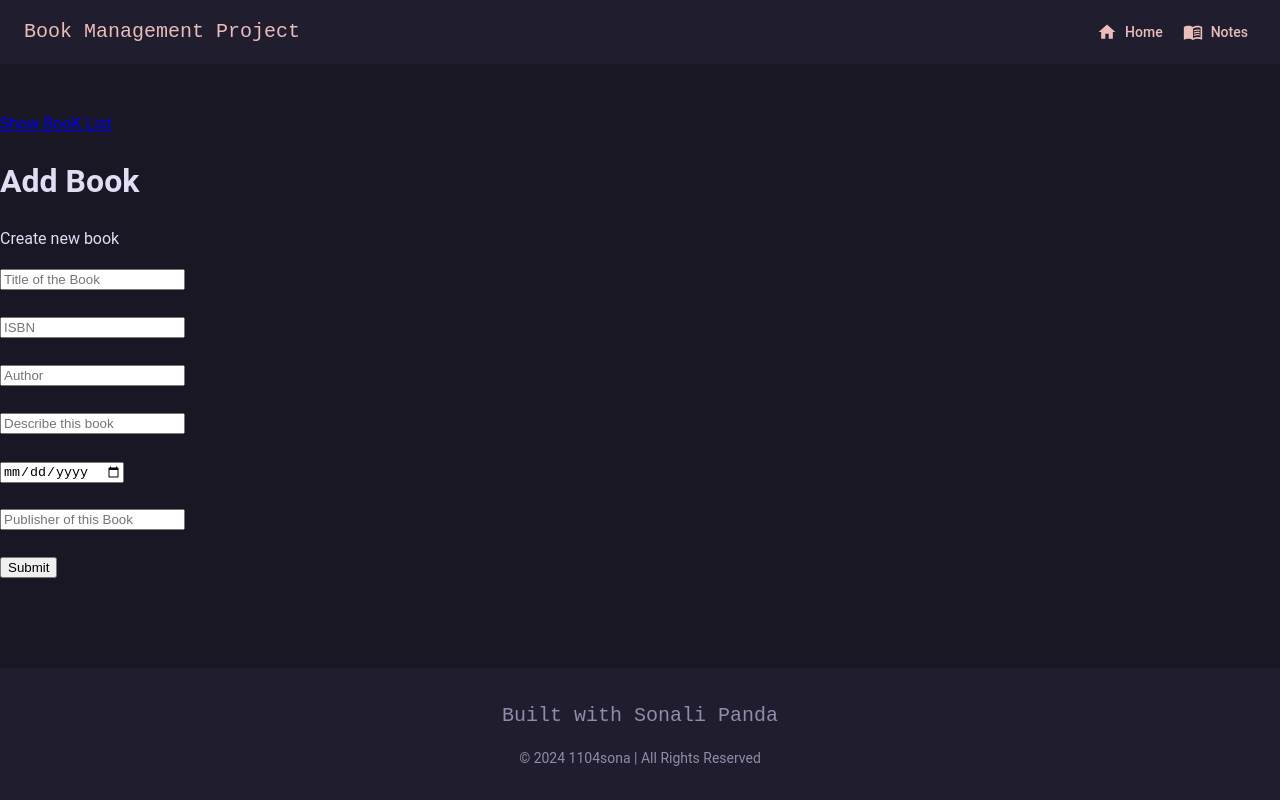
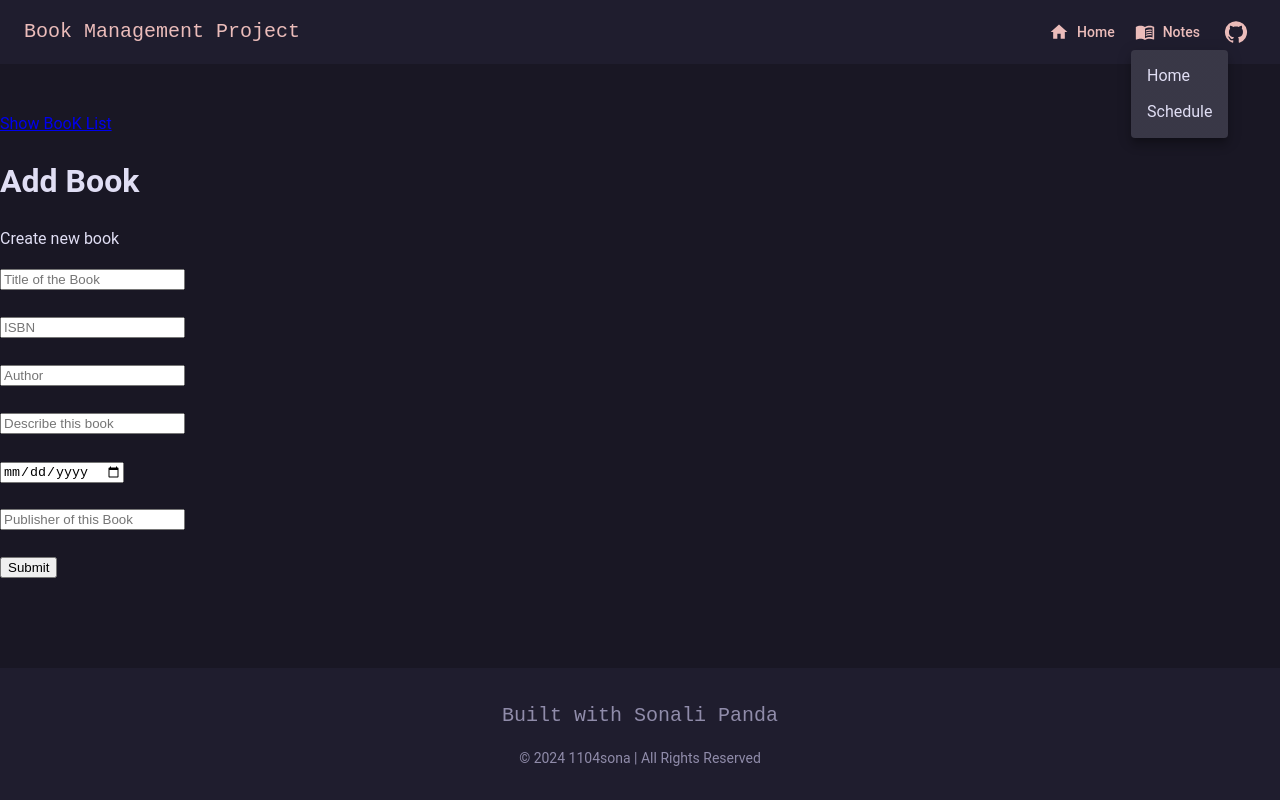
Before and after one commit to 1104sona/librarymnt, a React (Create React App) app in the folder client/: page /create-book in a window 1280 px wide. Both pictures are taken after a click on the button "Notes". Built offline with nearby package versions, Linux system fonts and the light colour scheme.

Commit message:
all error

```diff
--- a/client/src/components/CreateBook.js
+++ b/client/src/components/CreateBook.js
@@ -16,7 +16,7 @@ const CreateBook = (props) => {
     published_date: '',
     publisher: '',
   });
-  const [showToast, setShowToast] = useState(false);
+  // const [showToast, setShowToast] = useState(false);
 
   const onChange = (e) => {
     setBook({ ...book, [e.target.name]: e.target.value });
@@ -40,7 +40,7 @@ const CreateBook = (props) => {
         // Show the success alert
         toast.success('Book added successfully!', {
           position: "top-right",
-          autoClose: 3000,
+          autoClose: 5000,
           hideProgressBar: false,
           closeOnClick: true,
           pauseOnHover: true,
@@ -52,9 +52,9 @@ const CreateBook = (props) => {
 
         // Delay the navigation slightly to allow the toast to be seen
         setTimeout(() => {
-          setShowToast(false); // Hide the toast
+          // setShowToast(false); // Hide the toast
           navigate('/'); // Navigate to homepage
-        }, 3000); // Adjust the timeout as needed
+        }, 5000); // Adjust the timeout as needed
 
       })
       .catch((err) => {
@@ -64,7 +64,7 @@ const CreateBook = (props) => {
         // Show the success alert
         toast.error('Something went wrong, try again!', {
           position: "top-right",
-          autoClose: 3000,
+          autoClose: 5000,
           hideProgressBar: false,
           closeOnClick: true,
           pauseOnHover: true,
@@ -81,7 +81,7 @@ const CreateBook = (props) => {
       {/* <Navbar /> */}
       <ToastContainer
         position="top-right"
-        autoClose={3000}
+        autoClose={5000}
         hideProgressBar={false}
         newestOnTop={false}
         closeOnClick
--- a/client/src/components/Navbar.js
+++ b/client/src/components/Navbar.js
@@ -6,7 +6,9 @@ import {
   Typography,
   Button,
   Box,
-
+  IconButton,
+  Menu,
+  MenuItem,
 } from '@mui/material';
 import GitHubIcon from '@mui/icons-material/GitHub';
 import HomeIcon from '@mui/icons-material/Home';
@@ -35,25 +37,49 @@ const Navbar = () => {
           Book Management Project
         </Typography>
         <Box sx={{ display: 'flex', alignItems: 'center', gap: 1 }}>
-        <Button
+          <Button
             color="primary"
             component={RouterLink}
             to="/"
             startIcon={<HomeIcon />}
           >
             Home
-        </Button>
-        <Button
+          </Button>
+          <Button
             color="primary"
             onClick={handleNotesClick}
             startIcon={<MenuBookIcon />} // Added icon here
           >
             Notes
           </Button>
-
-
+          <Menu
+            anchorEl={notesAnchorEl}
+            open={Boolean(notesAnchorEl)}
+            onClose={handleNotesClose}
+          >
+            {notesPages.map((page) => (
+              <MenuItem
+                key={page.path}
+                component={RouterLink}
+                to={page.path}
+                onClick={handleNotesClose}
+              >
+                {page.title}
+              </MenuItem>
+            ))}
+          </Menu>
+          <IconButton
+            color="primary"
+            component="a"
+            href="https://github.com/bscCohort/bkmgmt-deploy"
+            target="_blank"
+            rel="noopener noreferrer"
+            aria-label="GitHub"
+          >
+            <GitHubIcon />
+          </IconButton>
         </Box>
-        </Toolbar>
+      </Toolbar>
     </AppBar>
   );
 };
```
